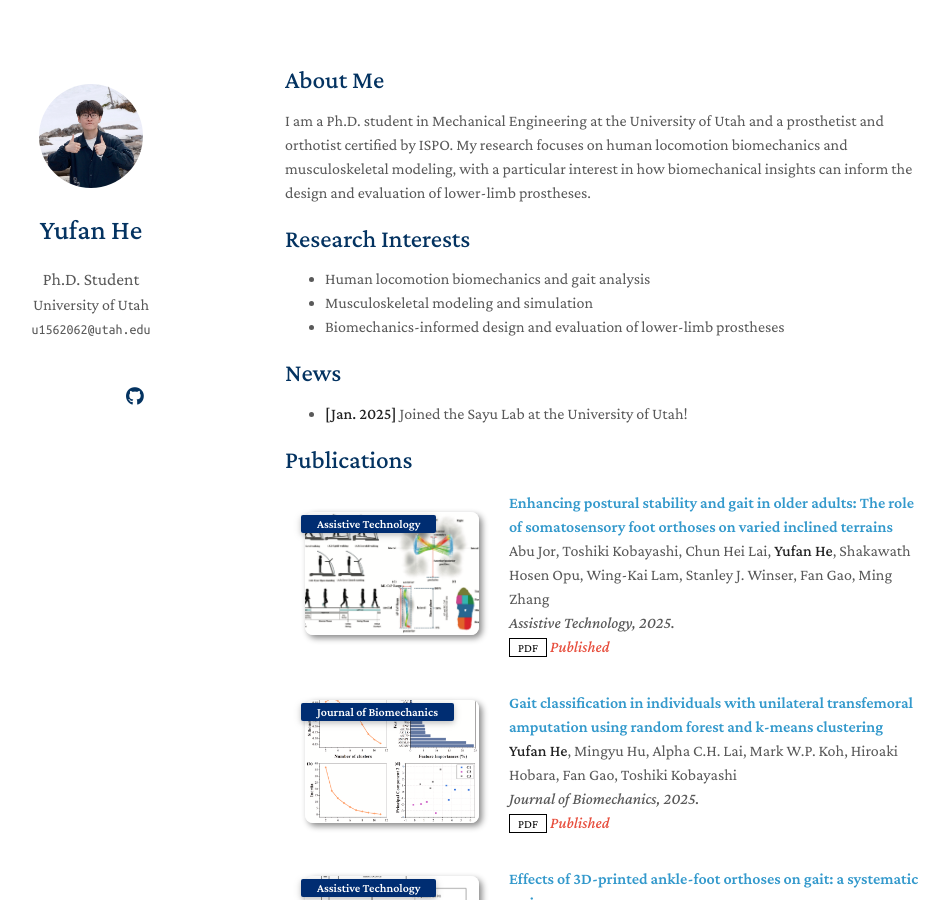
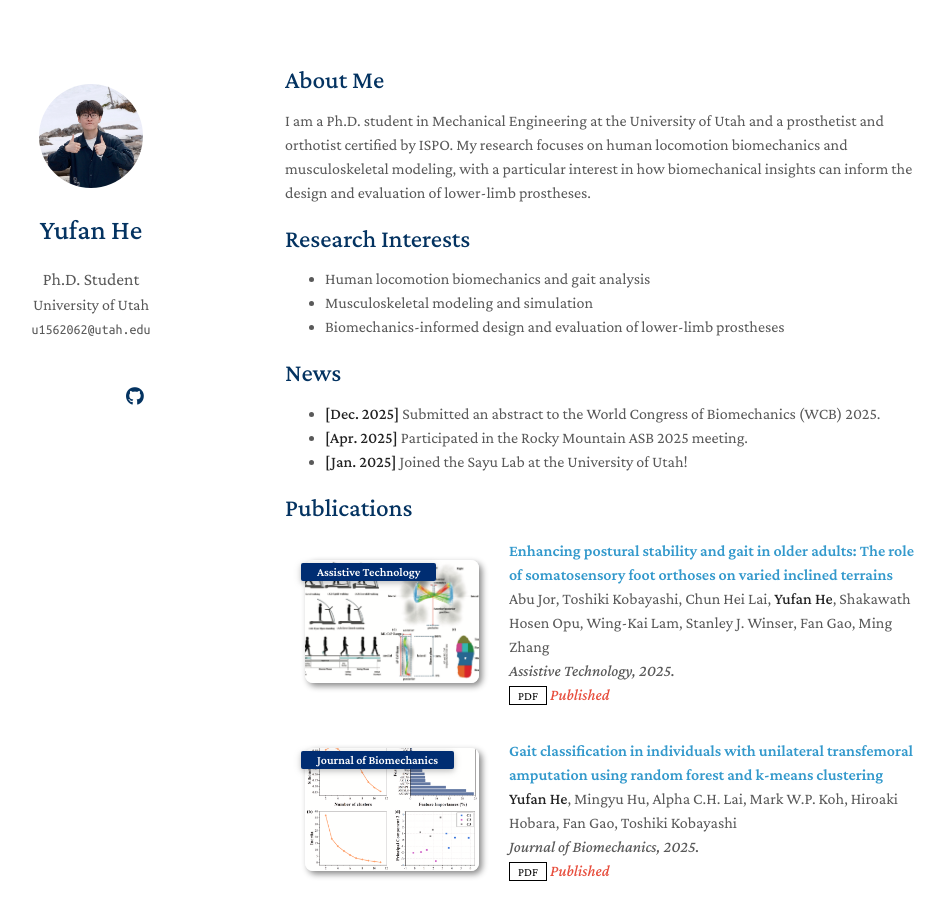
Before and after one commit to yufan-he/yufan-he.github.io, a Jekyll site: the page built from index.md, in a window 1280 px wide and 900 px high. Shown: the whole window, without its empty margins (185-1134 px from the left). Built offline with Jekyll 4.4.1, drawn with Linux system fonts in a browser that asks for light colours; a style sheet for code colours, icons or effects is not loaded; our own code applies the rules of GitHub Pages for plain Markdown files.

Commit message:
Update index.md

```diff
--- a/index.md
+++ b/index.md
@@ -15,6 +15,8 @@ My research focuses on human locomotion biomechanics and musculoskeletal modelin
 
 ## News
 
+- **[Dec. 2025]** Submitted an abstract to the World Congress of Biomechanics (WCB) 2025.
+- **[Apr. 2025]** Participated in the Rocky Mountain ASB 2025 meeting.
 - **[Jan. 2025]** Joined the Sayu Lab at the University of Utah!
 
 
```
